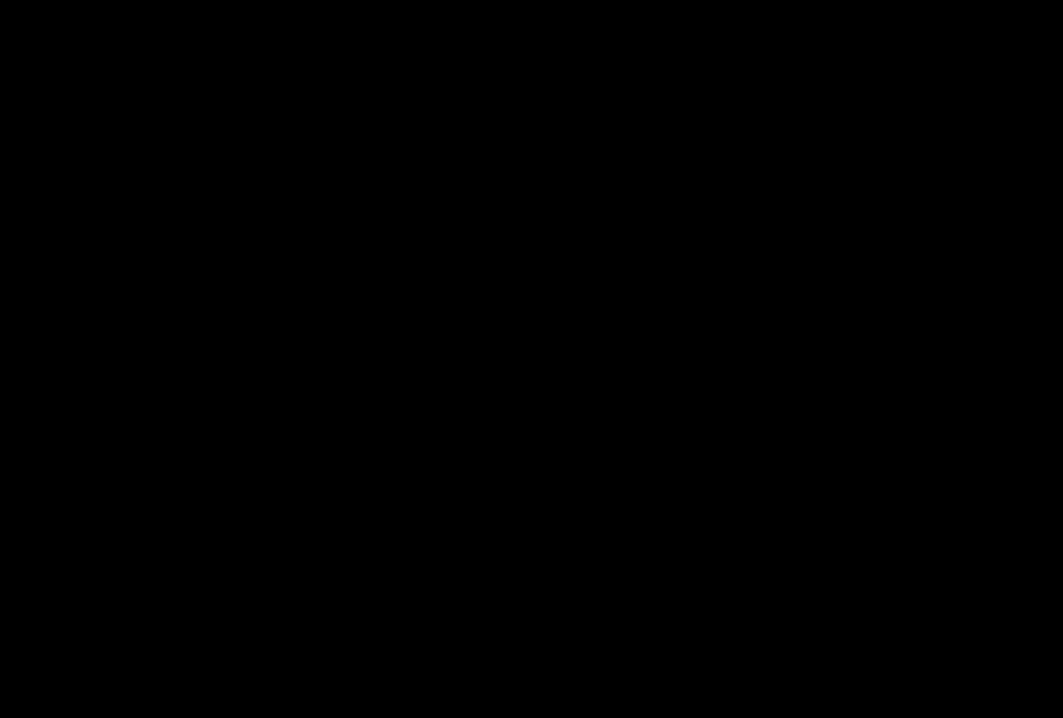
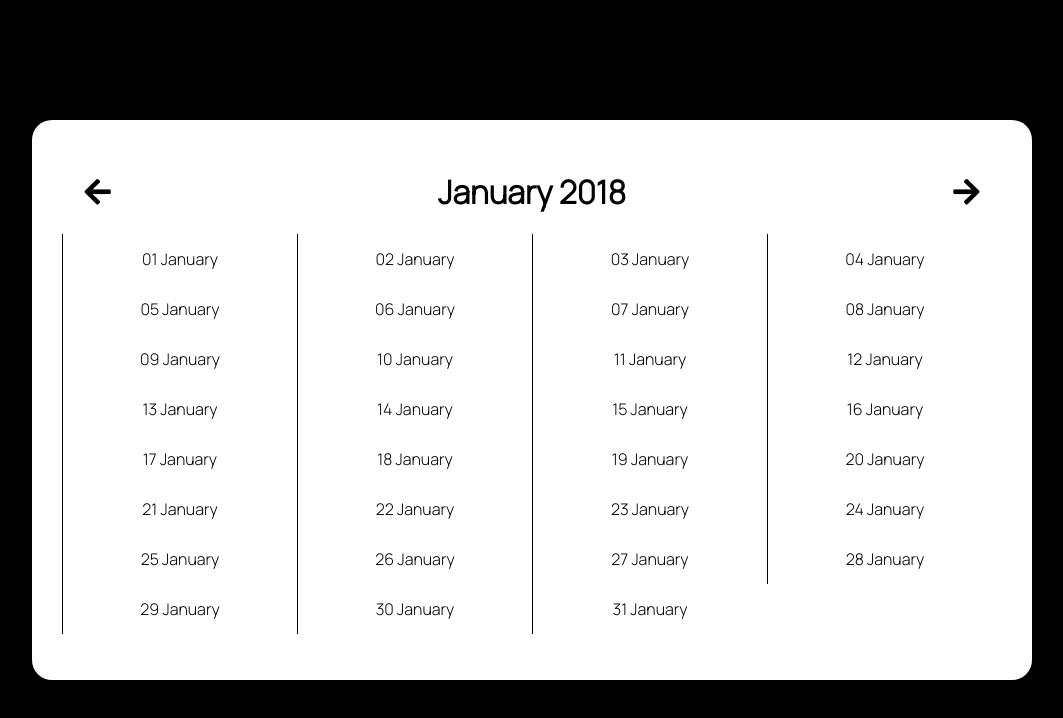
Before and after one commit to carminelentisco/ajax-ex-calendar, a plain HTML site: page index.html in a window 1280 px wide. Shown: the whole page, without its empty margins (108-1171 px from the left). Drawn offline with nearby package versions, Linux system fonts and the light colour scheme; no server answers.

```diff
--- a/index.html
+++ b/index.html
@@ -11,22 +11,19 @@
 <body>
 
 
-    <div class="container">
+    <div class="web-calendar">
 
         <header>
-            <h1 class="month title"></h1>
+            <i class="fas fa-arrow-left btn-indietro"></i>
+            <div class="title-container">
+                <h1 class="month title"></h1>
+            </div>
+            <i class="fas fa-arrow-right btn-avanti"></i>
         </header>
 
-        <section class="calendar">
+        <main class="calendar">
             <div class="month-list"></div>
-        </section>
-
-
-        <!-- Action -->
-        <section class="arrow">
-            <i class="fas fa-arrow-left btn-indietro"></i>
-            <i class="fas fa-arrow-right btn-avanti"></i>
-        </section>
+        </main>
 
     </div>
 
```
